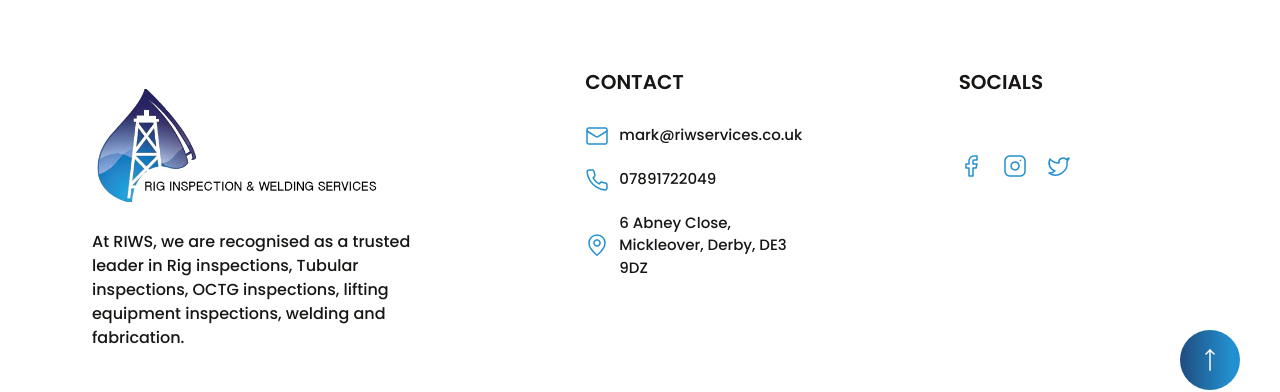
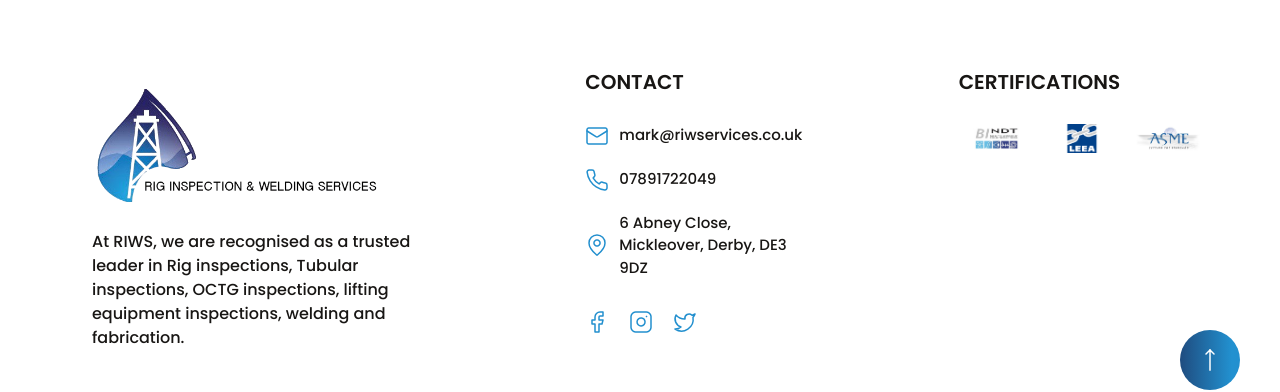
Before and after one commit to MuhammadAnasAlvi18/RIG, a plain HTML site: page index.html in a window 1280 px wide. Shown: the part 5620-6012 px from the top of the page. Drawn offline with nearby package versions, Linux system fonts and the light colour scheme.

Commit message:
final changes

```diff
--- a/css/style.css
+++ b/css/style.css
@@ -1301,6 +1301,15 @@ main {
 /* FOOTER  */
 .download-btn{
     margin-top: 20px;
+}
+.footer-certifications{
+    display: flex;
+    /* flex-direction: column; */
+    align-items: center;
+    gap: 10px;
+}
+.footer-certifications img{
+    width: 33%;
 }
 /* Section Padding */
 .section-padding {
--- a/index.html
+++ b/index.html
@@ -394,15 +394,20 @@
                                 <li><a href="tel:07891722049"><img src="./images/phone-blue.png" alt="phone"> 07891722049</a></li>
                                 <li><a href="javascript:void(0)"><img src="./images/pin.png" alt="pin"> 6 Abney Close, Mickleover, Derby, DE3 9DZ</a></li>
                             </ul>
+                            <div class="footer-icons">
+                                <a href="javascript:void(0)"><img src="./images/facebook.png" alt="facebook"></a>
+                                <a href="javascript:void(0)"><img src="./images/instagram.png" alt="insta"></a>
+                                <a href="javascript:void(0)"><img src="./images/twitter.png" alt="twitter"></a>
+                            </div>
                         </div>
                     </div>
                     <div class="col-lg-4" data-aos="fade-left" data-aos-duration="1000">
                         <div class="footer-social footer-menu">
-                            <h4>Socials</h4>
-                            <div class="footer-icons">
-                                <a href="javascript:void(0)"><img src="./images/facebook.png" alt="facebook"></a>
-                                <a href="javascript:void(0)"><img src="./images/instagram.png" alt="insta"></a>
-                                <a href="javascript:void(0)"><img src="./images/twitter.png" alt="twitter"></a>
+                            <h4>Certifications</h4>
+                            <div class="footer-certifications">
+                                <img src="./images/TR1.png" alt="TR1">
+                                <img src="./images/TR2.png" alt="TR1">
+                                <img src="./images/TR3.png" alt="TR1">
                             </div>
                         </div>
                     </div>
```
